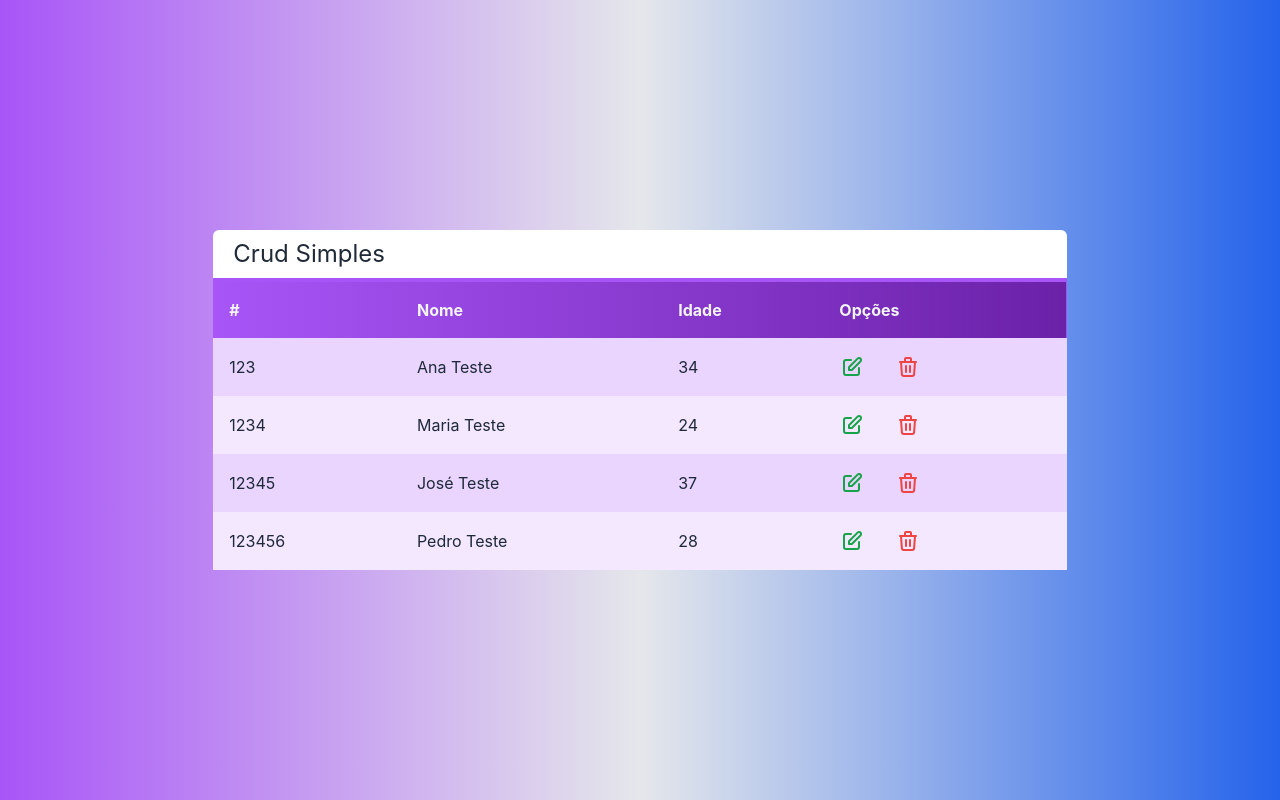
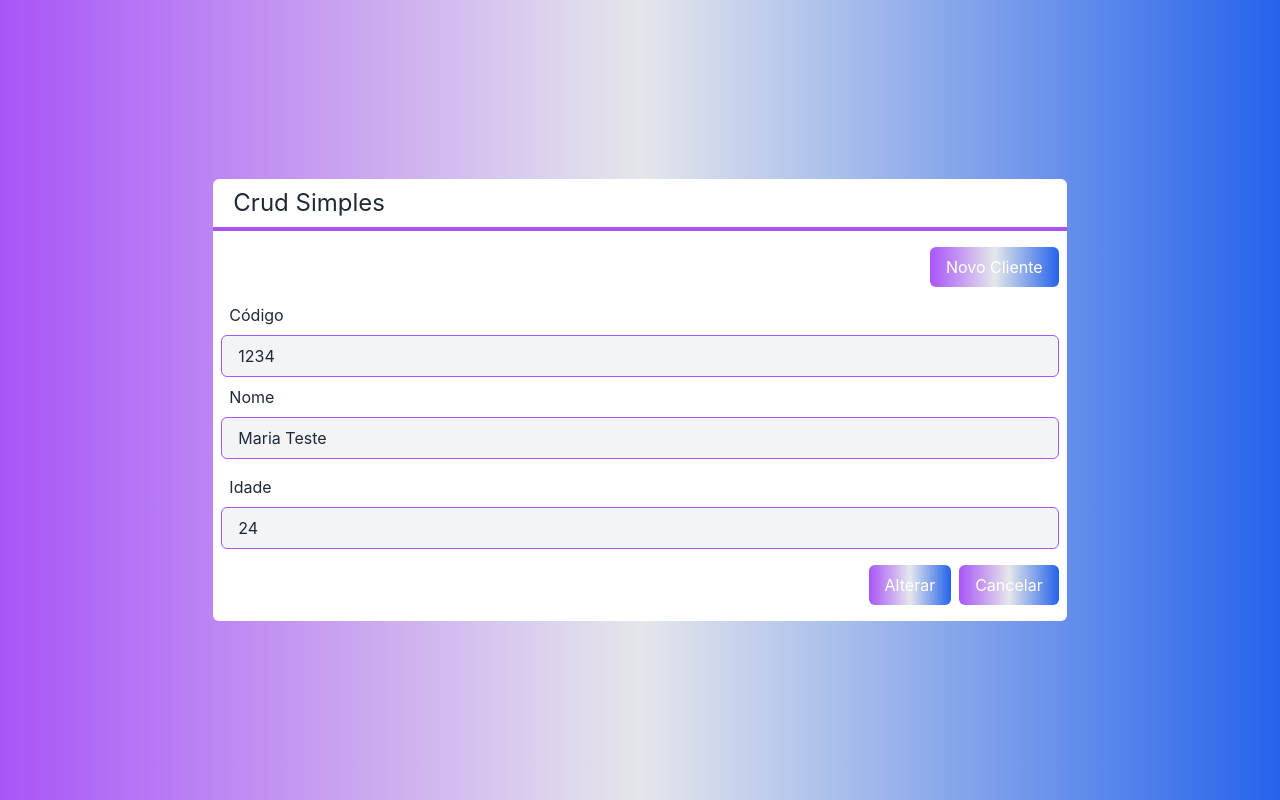
Before and after one commit to PauloMtz/Crud-nextjs, a Next.js app: page / in a window 1280 px wide. Built offline with nearby package versions, Linux system fonts and the light colour scheme.

Commit message:
Componente Formulário

```diff
--- /dev/null
+++ b/src/components/Botao.tsx
@@ -0,0 +1,18 @@
+interface BotaoProps {
+    cor?: 'green' | 'blue' | 'gray'
+    classeNome?: string
+    children: any
+}
+
+export default function Botao(props: BotaoProps) {
+    const corFundo = props.cor ?? 'blue'
+    return (
+        <button className={`
+            bg-gradient-to-r from-${corFundo}-400 to-${corFundo}-700
+            text-white px-4 py-2 rounded-md
+            ${props.classeNome}
+        `}>
+            {props.children}
+        </button>
+    )
+}
--- /dev/null
+++ b/src/components/Entrada.tsx
@@ -0,0 +1,24 @@
+interface EntradaProps {
+    texto: string
+    tipo?: 'text' | 'number'
+    valor: any
+    somenteLeitura?: boolean
+    valorAlterado?: (valor: any) => void
+    classeNomeEntrada?: string
+}
+
+export default function Entrada(props: EntradaProps) {
+    return (
+        <div className={`flex flex-col mb-2 ${props.classeNomeEntrada}`}>
+            <label className="mb-2 ml-2">{props.texto}</label>
+            <input type={props.tipo ?? 'text'} value={props.valor}
+                readOnly={props.somenteLeitura}
+                onChange={e => props.valorAlterado?.(e.target.value)}
+                className={`
+                    border border-purple-500 rounded-md
+                    bg-gray-100 px-4 py-2
+                    ${props.somenteLeitura ? '' : 'focus:bg-white'}
+                `} />
+        </div>
+    )
+}
--- /dev/null
+++ b/src/components/Formulario.tsx
@@ -0,0 +1,31 @@
+import { useState } from "react";
+import Cliente from "../model/Cliente";
+import Botao from "./Botao";
+import Entrada from "./Entrada";
+
+interface FormularioProps {
+    cliente: Cliente
+}
+
+export default function Formulario(props: FormularioProps) {
+    const id = props.cliente?.id
+    const [nome, setNome] = useState(props.cliente?.nome ?? '')
+    const [idade, setIdade] = useState(props.cliente?.idade ?? 0)
+
+    return (
+        <div>
+            {id ? (
+                <Entrada texto="Código" valor={id} somenteLeitura
+                    classeNomeEntrada="ml-2 mr-2" />
+            ) : false}
+            <Entrada texto="Nome" valor={nome} valorAlterado={setNome}
+                classeNomeEntrada="mb-4 ml-2 mr-2" />
+            <Entrada texto="Idade" valor={idade} tipo="number" valorAlterado={setIdade}
+                classeNomeEntrada="mb-4 mt-2 ml-2 mr-2" />
+            <div className="flex justify-end mb-4 mt-4 mr-2">
+                <Botao cor="blue" classeNome="mr-2">{id ? 'Alterar' : 'Salvar'}</Botao>
+                <Botao cor="gray">Cancelar</Botao>
+            </div>
+        </div>
+    )
+}
--- a/src/pages/index.tsx
+++ b/src/pages/index.tsx
@@ -1,3 +1,5 @@
+import Botao from "../components/Botao";
+import Formulario from "../components/Formulario";
 import Layout from "../components/Layout";
 import Tabela from "../components/Tabela";
 import Cliente from "../model/Cliente";
@@ -21,13 +23,17 @@ export default function Home() {
 
   return (
     <div className={`
-      flex h-screen justify-center items-center
+      flex justify-center items-center h-screen
       bg-gradient-to-r from-purple-500 via-gray-200 to-blue-600
     `}>
       <Layout titulo="Crud Simples">
-        <Tabela clientes={clienteTable}
+        <div className="flex justify-end mr-2">
+          <Botao cor="green" classeNome="mb-4 mt-4">Novo Cliente</Botao>
+        </div>
+        {/*<Tabela clientes={clienteTable}
           clienteSelecionado={clienteSeleciona}
-          clienteExcluir={clienteExcluido} />
+          clienteExcluir={clienteExcluido} />*/}
+          <Formulario cliente={clienteTable[1]} />
       </Layout>
     </div>
   )
--- a/tailwind.config.js
+++ b/tailwind.config.js
@@ -1,10 +1,20 @@
 module.exports = {
-  content: [
-    "./src/pages/**/*.{js,ts,jsx,tsx}",
-    "./src/components/**/*.{js,ts,jsx,tsx}",
-  ],
+  purge: {
+    content: [
+      "./src/pages/**/*.{js,ts,jsx,tsx}",
+      "./src/components/**/*.{js,ts,jsx,tsx}",
+    ],
+    safelist: [
+      /^bg-/,
+      /^from-/,
+      /^to-/,
+    ]
+  },
   theme: {
     extend: {},
   },
+  variants: {
+    extend: {}
+  },
   plugins: [],
 }
```
